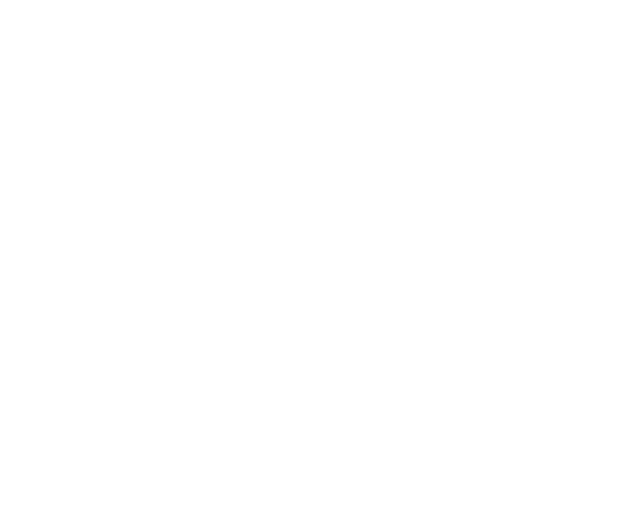
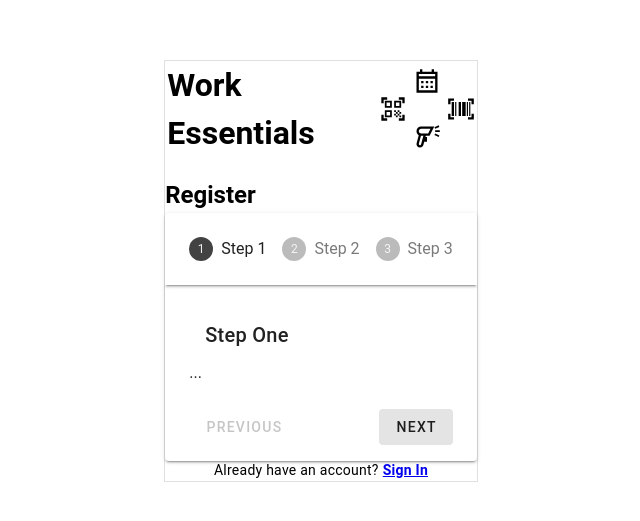
Before and after one commit to lottjerry/my-job-essentials, a Nuxt app: page /register in a window 1280 px wide. Before the commit this address had no page. Shown: the part 129-650 px from the top of the page, without its empty margins (319-959 px from the left). Built offline with nearby package versions, Linux system fonts and the light colour scheme.

Commit message:
Started register page and add some small details to sign in page

```diff
--- a/pages/index.vue
+++ b/pages/index.vue
@@ -51,7 +51,7 @@
           @click:append-inner="visible = !visible"
         ></v-text-field>
 
-        <v-btn class="bg-primary text-body-2 mt-5" type="submit">Log In</v-btn>
+        <v-btn class="bg-primary text-body-2 mt-5" type="submit">Sign In</v-btn>
       </v-form>
     </v-sheet>
 
@@ -65,13 +65,14 @@
       Continue with Google
     </v-btn>
 
-    <div class="d-flex flex-column ga-5 mt-10">
+    <div class="d-flex flex-column ga-5 mt-10 align-self-start">
       <p class="font-weight-bold text-body-2">Forgot Password?</p>
 
       <div class="text-body-2 d-flex ga-1">
         <p>Don't have an account?</p>
+          <NuxtLink to="/register" class="font-weight-bold" >Create account</NuxtLink>
 
-        <p class="font-weight-bold">Create account</p>
+
       </div>
     </div>
   </div>
--- /dev/null
+++ b/pages/register.vue
@@ -0,0 +1,72 @@
+<template>
+  <div class="d-flex flex-column align-center justify-center border">
+    <div class="d-flex align-center ga-16 justify-center">
+      <div class="d-flex flex-column align-start">
+        <h1 class="text-center">Work</h1>
+        <h1 class="text-center">Essentials</h1>
+      </div>
+
+      <div class="d-flex flex-column">
+        <div class="d-flex justify-center">
+          <Icon
+            name="material-symbols:calendar-month-outline-sharp"
+            size="28"
+          />
+        </div>
+
+        <div class="d-flex ga-10 justify-center">
+          <Icon name="material-symbols:qr-code-scanner" size="28" />
+
+          <Icon name="material-symbols:barcode-scanner" size="28" />
+        </div>
+
+        <div class="d-flex justify-center">
+          <Icon
+            name="material-symbols:barcode-reader-outline-sharp"
+            size="28"
+          />
+        </div>
+      </div>
+    </div>
+    <h2 class="align-self-start mt-5">Register</h2>
+    <v-stepper :items="['Step 1', 'Step 2', 'Step 3']">
+      <template v-slot:item.1>
+        <v-card title="Step One" flat>...</v-card>
+      </template>
+
+      <template v-slot:item.2>
+        <v-card title="Step Two" flat>...</v-card>
+      </template>
+
+      <template v-slot:item.3>
+        <v-card title="Step Three" flat>...</v-card>
+      </template>
+    </v-stepper>
+    <div class="text-body-2 d-flex ga-1">
+      <p>Already have an account?</p>
+      <NuxtLink to="/" class="font-weight-bold">Sign In</NuxtLink>
+    </div>
+  </div>
+</template>
+
+<script setup>
+  import Swal from 'sweetalert2'
+
+  const visible = ref(false)
+
+  const email = ref('')
+
+  const password = ref('')
+
+  const onSubmit = (values) => {
+    // display form values on success
+
+    Swal.fire({
+      title: 'Success !!!',
+
+      text: `Email: ${email.value} Password: ${password.value}`,
+
+      icon: 'success',
+    })
+  }
+</script>
```
